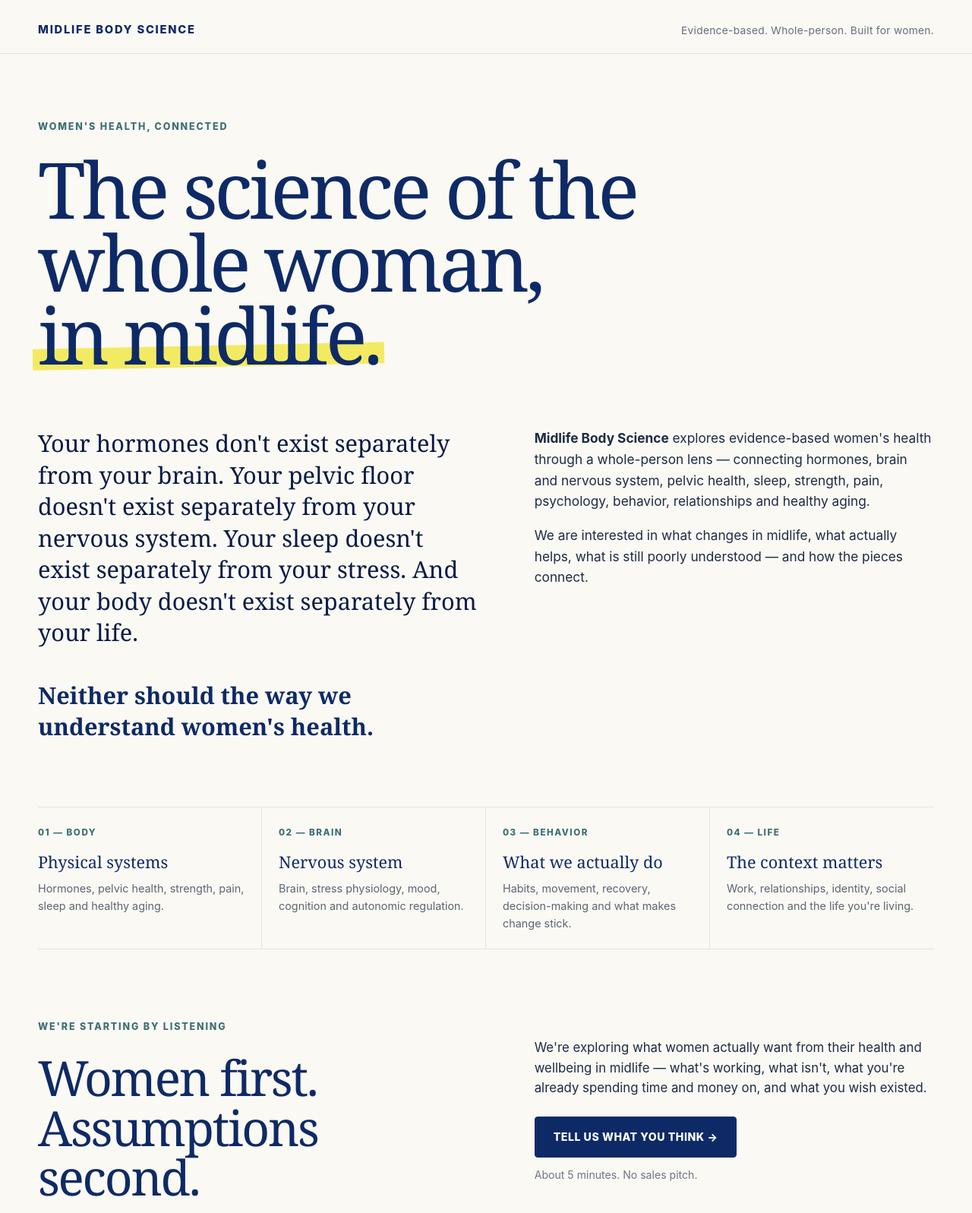
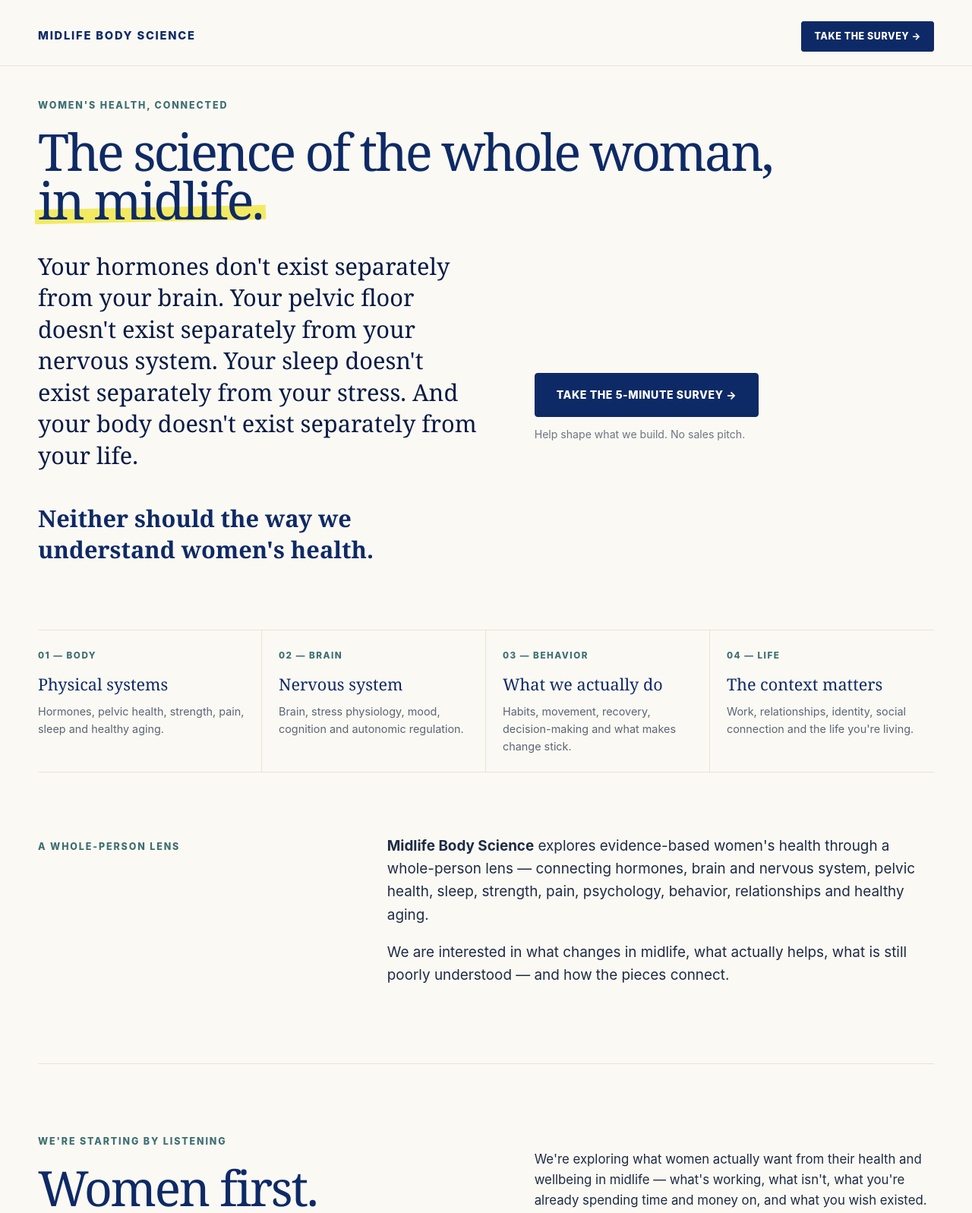
Before and after one commit to christineoutram/midlife-body-science, a plain HTML site: page index.html in a window 1280 px wide. Shown: the top 1597 px of the page at 76% size. Drawn offline with Linux system fonts and the light colour scheme.

Commit message:
Update index.html

```diff
--- a/index.html
+++ b/index.html
@@ -20,16 +20,6 @@
   <meta name="twitter:description" content="The science of the whole woman, in midlife.">
 
   <meta name="theme-color" content="#FBF9F3">
-
-  <!--
-    ANALYTICS
-    Recommended: add Google Tag Manager here once you have a container ID.
-    Then track:
-      - page_view
-      - survey_click
-    The survey button below already pushes a "survey_click" event to dataLayer
-    so it will begin working as soon as GTM is installed.
-  -->
 
   <script>
     window.dataLayer = window.dataLayer || [];
@@ -102,15 +92,33 @@
       white-space: nowrap;
     }
 
-    .nav-note {
-      font-size: 0.86rem;
-      color: rgba(29,43,69,.68);
-      letter-spacing: 0.02em;
-      text-align: right;
+    .nav-cta {
+      display: inline-flex;
+      align-items: center;
+      min-height: 40px;
+      padding: 0 16px;
+      background: var(--ink);
+      color: white;
+      text-decoration: none;
+      font-size: .78rem;
+      font-weight: 800;
+      letter-spacing: .045em;
+      text-transform: uppercase;
+      border: 1px solid var(--ink);
+      border-radius: 3px;
+      white-space: nowrap;
+      transition: background .16s ease, transform .16s ease;
+    }
+
+    .nav-cta:hover,
+    .nav-cta:focus-visible {
+      background: var(--deep-ink);
+      transform: translateY(-1px);
+      outline: none;
     }
 
     main {
-      padding: 86px 0 54px;
+      padding: 58px 0 48px;
     }
 
     .eyebrow {
@@ -124,13 +132,28 @@
 
     h1 {
       margin: 0;
-      max-width: 970px;
+      max-width: 1080px;
       color: var(--ink);
       font-family: Georgia, "Times New Roman", serif;
-      font-size: clamp(3.4rem, 8vw, 7.9rem);
-      line-height: .94;
+      font-size: clamp(3.25rem, 6.1vw, 6.65rem);
+      line-height: .96;
       font-weight: 500;
       letter-spacing: -0.045em;
+    }
+
+    .hero-line {
+      display: block;
+    }
+
+    @media (min-width: 1000px) {
+      .hero-title {
+        max-width: none;
+        font-size: clamp(3rem, 5.25vw, 5.85rem);
+      }
+
+      .hero-title .hero-line:first-child {
+        white-space: nowrap;
+      }
     }
 
     .highlight {
@@ -157,8 +180,20 @@
       display: grid;
       grid-template-columns: 1.05fr .95fr;
       gap: 72px;
-      margin-top: 74px;
+      margin-top: 46px;
       align-items: start;
+    }
+
+    .hero-grid {
+      align-items: center;
+    }
+
+    .hero-cta {
+      display: flex;
+      flex-direction: column;
+      align-items: flex-start;
+      justify-content: center;
+      min-height: 170px;
     }
 
     .statement {
@@ -173,13 +208,6 @@
       color: var(--ink);
       font-weight: 600;
     }
-
-    .intro {
-      font-size: 1.08rem;
-      max-width: 560px;
-    }
-
-    .intro p:first-child { margin-top: 0; }
 
     .rule {
       border: 0;
@@ -221,6 +249,31 @@
       font-size: .9rem;
       color: rgba(29,43,69,.72);
     }
+
+    .explainer-section {
+      display: grid;
+      grid-template-columns: .7fr 1.3fr;
+      gap: 72px;
+      padding: 82px 0;
+      border-bottom: 1px solid var(--stone);
+      align-items: start;
+    }
+
+    .explainer-kicker {
+      color: var(--teal);
+      font-size: 0.78rem;
+      font-weight: 800;
+      letter-spacing: 0.15em;
+      text-transform: uppercase;
+      padding-top: 6px;
+    }
+
+    .explainer-copy {
+      max-width: 760px;
+      font-size: 1.18rem;
+    }
+
+    .explainer-copy p:first-child { margin-top: 0; }
 
     .cta-section {
       padding: 92px 0 96px;
@@ -273,6 +326,12 @@
       outline: none;
     }
 
+    .hero-button {
+      margin-top: 0;
+      min-height: 58px;
+      padding: 0 28px;
+    }
+
     .fine-print {
       margin-top: 12px;
       color: rgba(29,43,69,.64);
@@ -312,26 +371,64 @@
     }
 
     @media (max-width: 820px) {
-      header { padding-top: 22px; }
-      .nav-note { display: none; }
-      main { padding-top: 58px; }
-      h1 { font-size: clamp(3.2rem, 15vw, 5.8rem); }
+      header { padding-top: 20px; }
+
+      .nav-cta {
+        min-height: 36px;
+        padding: 0 10px;
+        font-size: .68rem;
+      }
+
+      main { padding-top: 42px; }
+
+      h1 {
+        font-size: clamp(3rem, 11.5vw, 5rem);
+        line-height: .98;
+      }
+
+      .hero-line {
+        display: inline;
+      }
+
+      .hero-line + .hero-line::before {
+        content: " ";
+      }
+
+      .hero-title .hero-line:first-child {
+        white-space: normal;
+      }
+
       .lede-grid,
-      .cta-section {
+      .cta-section,
+      .explainer-section {
         grid-template-columns: 1fr;
         gap: 38px;
       }
+
       .lede-grid { margin-top: 54px; }
+
       .pillars { grid-template-columns: 1fr 1fr; }
+
       .pillar:nth-child(2) { border-right: 0; }
       .pillar:nth-child(-n+2) { border-bottom: 1px solid var(--stone); }
+
       .cta-section { padding: 70px 0; }
-      .coming { align-items: flex-start; flex-direction: column; }
+
+      .coming {
+        align-items: flex-start;
+        flex-direction: column;
+      }
     }
 
     @media (max-width: 520px) {
-      .wrap { width: min(calc(100% - 28px), var(--max)); }
-      .pillars { grid-template-columns: 1fr; }
+      .wrap {
+        width: min(calc(100% - 28px), var(--max));
+      }
+
+      .pillars {
+        grid-template-columns: 1fr;
+      }
+
       .pillar,
       .pillar:not(:first-child) {
         padding: 19px 0;
@@ -339,9 +436,58 @@
         border-bottom: 1px solid var(--stone);
         min-height: auto;
       }
-      .pillar:last-child { border-bottom: 0; }
-      .button { width: 100%; }
-      .highlight { white-space: normal; }
+
+      .pillar:last-child {
+        border-bottom: 0;
+      }
+
+      .button {
+        width: 100%;
+      }
+
+      .highlight {
+        white-space: normal;
+      }
+
+      main {
+        padding-top: 34px;
+      }
+
+      h1 {
+        font-size: clamp(2.65rem, 13vw, 4rem);
+        line-height: 1;
+        letter-spacing: -0.035em;
+      }
+
+      .lede-grid {
+        margin-top: 36px;
+      }
+
+      .hero-cta {
+        min-height: auto;
+      }
+    }
+
+    @media (min-width: 821px) and (max-height: 850px) {
+      main {
+        padding-top: 42px;
+      }
+
+      h1 {
+        font-size: clamp(3.1rem, 5.4vw, 5.8rem);
+      }
+
+      .lede-grid {
+        margin-top: 34px;
+      }
+
+      .hero-cta {
+        min-height: 145px;
+      }
+
+      .eyebrow {
+        margin-bottom: 18px;
+      }
     }
 
     @media (prefers-reduced-motion: reduce) {
@@ -352,75 +498,139 @@
 </head>
 
 <body>
+
   <header>
     <div class="wrap nav">
-      <a class="wordmark" href="/" aria-label="Midlife Body Science home">Midlife Body Science</a>
-      <div class="nav-note">Evidence-based. Whole-person. Built for women.</div>
+      <a class="wordmark" href="/" aria-label="Midlife Body Science home">
+        Midlife Body Science
+      </a>
+
+      <a
+        class="nav-cta"
+        href="https://form.jotform.com/262578076138062?utm_source=midlifebodyscience&amp;utm_medium=website&amp;utm_campaign=launch&amp;utm_content=nav_cta"
+        target="_blank"
+        rel="noopener noreferrer"
+        onclick="window.dataLayer.push({event:'survey_click',link_location:'homepage_nav_cta'});"
+      >
+        Take the survey →
+      </a>
     </div>
   </header>
 
   <main>
     <div class="wrap">
+
       <div class="eyebrow">Women's health, connected</div>
 
-      <h1>
-        The science of the<br>
-        whole woman,<br>
-        <span class="highlight">in midlife.</span>
+      <h1 class="hero-title">
+        <span class="hero-line">The science of the whole woman,</span>
+        <span class="hero-line">
+          <span class="highlight">in midlife.</span>
+        </span>
       </h1>
 
-      <section class="lede-grid" aria-label="Introduction">
+      <section class="lede-grid hero-grid" aria-label="Introduction">
+
         <p class="statement">
           Your hormones don't exist separately from your brain.
           Your pelvic floor doesn't exist separately from your nervous system.
           Your sleep doesn't exist separately from your stress.
           And your body doesn't exist separately from your life.
           <br><br>
-          <strong>Neither should the way we understand women's health.</strong>
+          <strong>
+            Neither should the way we understand women's health.
+          </strong>
         </p>
 
-        <div class="intro">
-          <p>
-            <strong>Midlife Body Science</strong> explores evidence-based women's health through a whole-person lens — connecting hormones, brain and nervous system, pelvic health, sleep, strength, pain, psychology, behavior, relationships and healthy aging.
-          </p>
-          <p>
-            We are interested in what changes in midlife, what actually helps, what is still poorly understood — and how the pieces connect.
-          </p>
+        <div class="hero-cta">
+          <a
+            class="button hero-button"
+            href="https://form.jotform.com/262578076138062?utm_source=midlifebodyscience&amp;utm_medium=website&amp;utm_campaign=launch&amp;utm_content=hero_cta"
+            target="_blank"
+            rel="noopener noreferrer"
+            onclick="window.dataLayer.push({event:'survey_click',link_location:'homepage_hero_cta'});"
+          >
+            Take the 5-minute survey →
+          </a>
+
+          <div class="fine-print">
+            Help shape what we build. No sales pitch.
+          </div>
         </div>
+
       </section>
 
       <hr class="rule">
 
       <section class="pillars" aria-label="Whole-person framework">
+
         <div class="pillar">
           <div class="num">01 — BODY</div>
           <div class="pillar-title">Physical systems</div>
-          <div class="pillar-copy">Hormones, pelvic health, strength, pain, sleep and healthy aging.</div>
+          <div class="pillar-copy">
+            Hormones, pelvic health, strength, pain, sleep and healthy aging.
+          </div>
         </div>
+
         <div class="pillar">
           <div class="num">02 — BRAIN</div>
           <div class="pillar-title">Nervous system</div>
-          <div class="pillar-copy">Brain, stress physiology, mood, cognition and autonomic regulation.</div>
+          <div class="pillar-copy">
+            Brain, stress physiology, mood, cognition and autonomic regulation.
+          </div>
         </div>
+
         <div class="pillar">
           <div class="num">03 — BEHAVIOR</div>
           <div class="pillar-title">What we actually do</div>
-          <div class="pillar-copy">Habits, movement, recovery, decision-making and what makes change stick.</div>
+          <div class="pillar-copy">
+            Habits, movement, recovery, decision-making and what makes change stick.
+          </div>
         </div>
+
         <div class="pillar">
           <div class="num">04 — LIFE</div>
           <div class="pillar-title">The context matters</div>
-          <div class="pillar-copy">Work, relationships, identity, social connection and the life you're living.</div>
+          <div class="pillar-copy">
+            Work, relationships, identity, social connection and the life you're living.
+          </div>
         </div>
+
+      </section>
+
+      <section class="explainer-section" aria-label="What Midlife Body Science explores">
+
+        <div class="explainer-kicker">
+          A whole-person lens
+        </div>
+
+        <div class="explainer-copy">
+          <p>
+            <strong>Midlife Body Science</strong> explores evidence-based women's health through a whole-person lens — connecting hormones, brain and nervous system, pelvic health, sleep, strength, pain, psychology, behavior, relationships and healthy aging.
+          </p>
+
+          <p>
+            We are interested in what changes in midlife, what actually helps, what is still poorly understood — and how the pieces connect.
+          </p>
+        </div>
+
       </section>
 
       <section class="cta-section" id="survey">
+
         <div>
-          <div class="eyebrow">We're starting by listening</div>
-          <h2>Women first.<br>Assumptions second.</h2>
+          <div class="eyebrow">
+            We're starting by listening
+          </div>
+
+          <h2>
+            Women first.<br>
+            Assumptions second.
+          </h2>
         </div>
 
         <div class="cta-copy">
+
           <p>
             We're exploring what women actually want from their health and wellbeing in midlife — what's working, what isn't, what you're already spending time and money on, and what you wish existed.
           </p>
@@ -435,20 +645,34 @@
             Tell us what you think →
           </a>
 
-          <div class="fine-print">About 5 minutes. No sales pitch.</div>
+          <div class="fine-print">
+            Help shape what we build. No sales pitch.
+          </div>
+
         </div>
+
       </section>
 
       <footer class="coming">
+
         <div>
-          <strong>Midlife Body Science is coming soon.</strong>
+          <strong>
+            Midlife Body Science is coming soon.
+          </strong>
+
           <small>
             Evidence-based whole-person women's health for the second half — without reducing women to one symptom, one hormone, or one body part.
           </small>
         </div>
-        <div class="status">Early development · 2026</div>
+
+        <div class="status">
+          Early development · 2026
+        </div>
+
       </footer>
+
     </div>
   </main>
+
 </body>
 </html>
```
